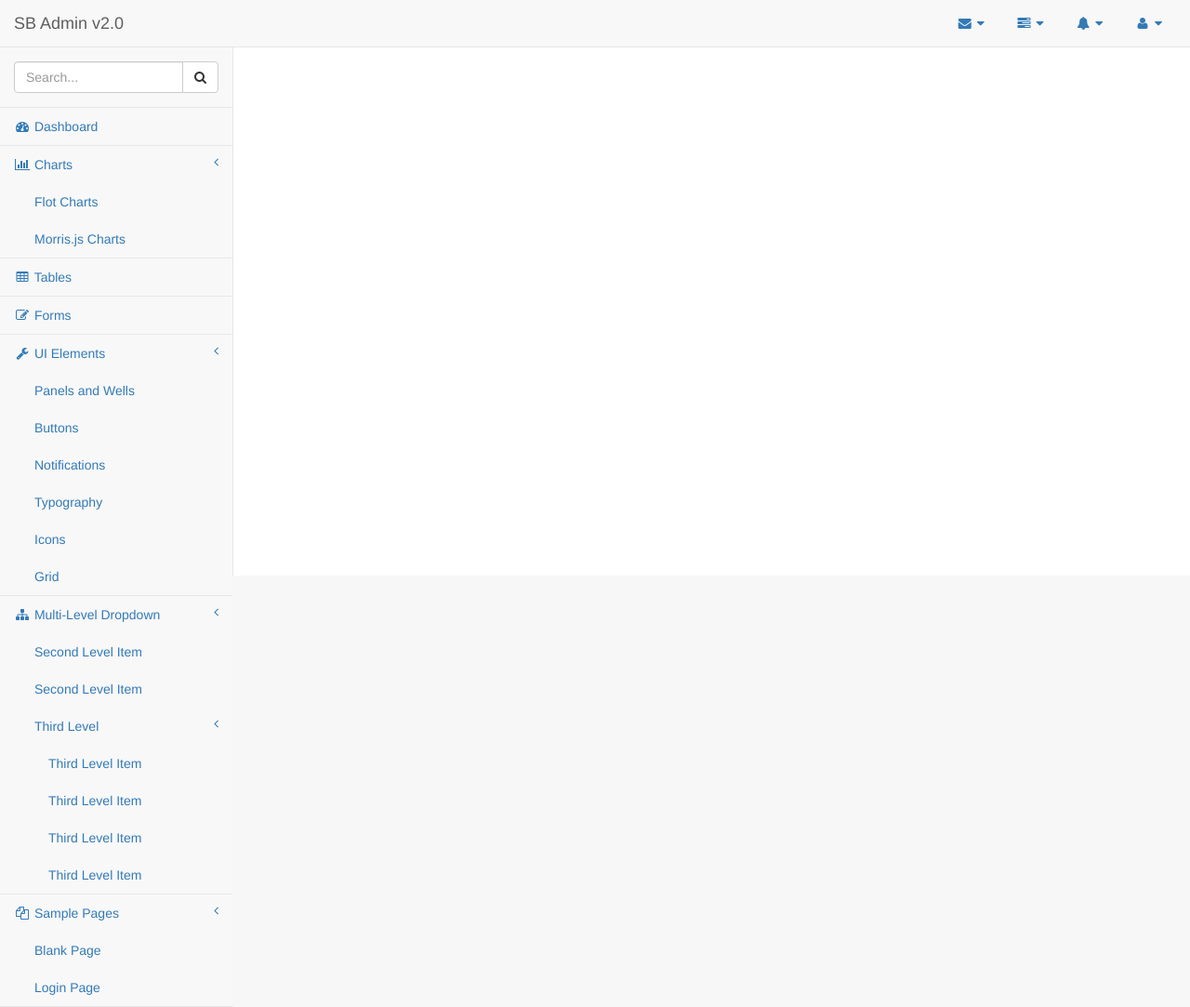
After one commit to hetal-patel/tibil-admin, a PHP site: page /demo.php in a window 1280 px wide. The commit adds this page. Shown: the whole page at 93% size. Run offline with PHP 8.4, Linux system fonts and the light colour scheme.

Commit message:
modified

```diff
--- a/css/upload.css
+++ b/css/upload.css
@@ -20,16 +20,8 @@
 body{
 	background-color: #F7F7F7;
 }
-a{
-	color: red;
-	font-size: 20px;
-	float: right;
-}
-a:hover{
-	color: green;
-	cursor: pointer;
-}
-h3{
+
+h2{
 	color: blue;
 }
 
@@ -42,3 +34,9 @@ h3{
     display: block;
     cursor: pointer;
 }
+h4{
+    color: red;
+}
+.txt-align{
+    float: right;
+}
--- /dev/null
+++ b/demo.php
@@ -0,0 +1,348 @@
+<?php
+    require 'views/common/header.php';
+ ?>
+
+    <div id="wrapper">
+
+        <!-- Navigation -->
+        <nav class="navbar navbar-default navbar-static-top" role="navigation" style="margin-bottom: 0">
+            <div class="navbar-header">
+                <button type="button" class="navbar-toggle" data-toggle="collapse" data-target=".navbar-collapse">
+                    <span class="sr-only">Toggle navigation</span>
+                    <span class="icon-bar"></span>
+                    <span class="icon-bar"></span>
+                    <span class="icon-bar"></span>
+                </button>
+                <a class="navbar-brand" href="index.html">SB Admin v2.0</a>
+            </div>
+            <!-- /.navbar-header -->
+
+            <ul class="nav navbar-top-links navbar-right">
+                <li class="dropdown">
+                    <a class="dropdown-toggle" data-toggle="dropdown" href="#">
+                        <i class="fa fa-envelope fa-fw"></i> <i class="fa fa-caret-down"></i>
+                    </a>
+                    <ul class="dropdown-menu dropdown-messages">
+                        <li>
+                            <a href="#">
+                                <div>
+                                    <strong>John Smith</strong>
+                                    <span class="pull-right text-muted">
+                                        <em>Yesterday</em>
+                                    </span>
+                                </div>
+                                <div>Lorem ipsum dolor sit amet, consectetur adipiscing elit. Pellentesque eleifend...</div>
+                            </a>
+                        </li>
+                        <li class="divider"></li>
+                        <li>
+                            <a href="#">
+                                <div>
+                                    <strong>John Smith</strong>
+                                    <span class="pull-right text-muted">
+                                        <em>Yesterday</em>
+                                    </span>
+                                </div>
+                                <div>Lorem ipsum dolor sit amet, consectetur adipiscing elit. Pellentesque eleifend...</div>
+                            </a>
+                        </li>
+                        <li class="divider"></li>
+                        <li>
+                            <a href="#">
+                                <div>
+                                    <strong>John Smith</strong>
+                                    <span class="pull-right text-muted">
+                                        <em>Yesterday</em>
+                                    </span>
+                                </div>
+                                <div>Lorem ipsum dolor sit amet, consectetur adipiscing elit. Pellentesque eleifend...</div>
+                            </a>
+                        </li>
+                        <li class="divider"></li>
+                        <li>
+                            <a class="text-center" href="#">
+                                <strong>Read All Messages</strong>
+                                <i class="fa fa-angle-right"></i>
+                            </a>
+                        </li>
+                    </ul>
+                    <!-- /.dropdown-messages -->
+                </li>
+                <!-- /.dropdown -->
+                <li class="dropdown">
+                    <a class="dropdown-toggle" data-toggle="dropdown" href="#">
+                        <i class="fa fa-tasks fa-fw"></i> <i class="fa fa-caret-down"></i>
+                    </a>
+                    <ul class="dropdown-menu dropdown-tasks">
+                        <li>
+                            <a href="#">
+                                <div>
+                                    <p>
+                                        <strong>Task 1</strong>
+                                        <span class="pull-right text-muted">40% Complete</span>
+                                    </p>
+                                    <div class="progress progress-striped active">
+                                        <div class="progress-bar progress-bar-success" role="progressbar" aria-valuenow="40" aria-valuemin="0" aria-valuemax="100" style="width: 40%">
+                                            <span class="sr-only">40% Complete (success)</span>
+                                        </div>
+                                    </div>
+                                </div>
+                            </a>
+                        </li>
+                        <li class="divider"></li>
+                        <li>
+                            <a href="#">
+                                <div>
+                                    <p>
+                                        <strong>Task 2</strong>
+                                        <span class="pull-right text-muted">20% Complete</span>
+                                    </p>
+                                    <div class="progress progress-striped active">
+                                        <div class="progress-bar progress-bar-info" role="progressbar" aria-valuenow="20" aria-valuemin="0" aria-valuemax="100" style="width: 20%">
+                                            <span class="sr-only">20% Complete</span>
+                                        </div>
+                                    </div>
+                                </div>
+                            </a>
+                        </li>
+                        <li class="divider"></li>
+                        <li>
+                            <a href="#">
+                                <div>
+                                    <p>
+                                        <strong>Task 3</strong>
+                                        <span class="pull-right text-muted">60% Complete</span>
+                                    </p>
+                                    <div class="progress progress-striped active">
+                                        <div class="progress-bar progress-bar-warning" role="progressbar" aria-valuenow="60" aria-valuemin="0" aria-valuemax="100" style="width: 60%">
+                                            <span class="sr-only">60% Complete (warning)</span>
+                                        </div>
+                                    </div>
+                                </div>
+                            </a>
+                        </li>
+                        <li class="divider"></li>
+                        <li>
+                            <a href="#">
+                                <div>
+                                    <p>
+                                        <strong>Task 4</strong>
+                                        <span class="pull-right text-muted">80% Complete</span>
+                                    </p>
+                                    <div class="progress progress-striped active">
+                                        <div class="progress-bar progress-bar-danger" role="progressbar" aria-valuenow="80" aria-valuemin="0" aria-valuemax="100" style="width: 80%">
+                                            <span class="sr-only">80% Complete (danger)</span>
+                                        </div>
+                                    </div>
+                                </div>
+                            </a>
+                        </li>
+                        <li class="divider"></li>
+                        <li>
+                            <a class="text-center" href="#">
+                                <strong>See All Tasks</strong>
+                                <i class="fa fa-angle-right"></i>
+                            </a>
+                        </li>
+                    </ul>
+                    <!-- /.dropdown-tasks -->
+                </li>
+                <!-- /.dropdown -->
+                <li class="dropdown">
+                    <a class="dropdown-toggle" data-toggle="dropdown" href="#">
+                        <i class="fa fa-bell fa-fw"></i> <i class="fa fa-caret-down"></i>
+                    </a>
+                    <ul class="dropdown-menu dropdown-alerts">
+                        <li>
+                            <a href="#">
+                                <div>
+                                    <i class="fa fa-comment fa-fw"></i> New Comment
+                                    <span class="pull-right text-muted small">4 minutes ago</span>
+                                </div>
+                            </a>
+                        </li>
+                        <li class="divider"></li>
+                        <li>
+                            <a href="#">
+                                <div>
+                                    <i class="fa fa-twitter fa-fw"></i> 3 New Followers
+                                    <span class="pull-right text-muted small">12 minutes ago</span>
+                                </div>
+                            </a>
+                        </li>
+                        <li class="divider"></li>
+                        <li>
+                            <a href="#">
+                                <div>
+                                    <i class="fa fa-envelope fa-fw"></i> Message Sent
+                                    <span class="pull-right text-muted small">4 minutes ago</span>
+                                </div>
+                            </a>
+                        </li>
+                        <li class="divider"></li>
+                        <li>
+                            <a href="#">
+                                <div>
+                                    <i class="fa fa-tasks fa-fw"></i> New Task
+                                    <span class="pull-right text-muted small">4 minutes ago</span>
+                                </div>
+                            </a>
+                        </li>
+                        <li class="divider"></li>
+                        <li>
+                            <a href="#">
+                                <div>
+                                    <i class="fa fa-upload fa-fw"></i> Server Rebooted
+                                    <span class="pull-right text-muted small">4 minutes ago</span>
+                                </div>
+                            </a>
+                        </li>
+                        <li class="divider"></li>
+                        <li>
+                            <a class="text-center" href="#">
+                                <strong>See All Alerts</strong>
+                                <i class="fa fa-angle-right"></i>
+                            </a>
+                        </li>
+                    </ul>
+                    <!-- /.dropdown-alerts -->
+                </li>
+                <!-- /.dropdown -->
+                <li class="dropdown">
+                    <a class="dropdown-toggle" data-toggle="dropdown" href="#">
+                        <i class="fa fa-user fa-fw"></i> <i class="fa fa-caret-down"></i>
+                    </a>
+                    <ul class="dropdown-menu dropdown-user">
+                        <li><a href="#"><i class="fa fa-user fa-fw"></i> User Profile</a>
+                        </li>
+                        <li><a href="#"><i class="fa fa-gear fa-fw"></i> Settings</a>
+                        </li>
+                        <li class="divider"></li>
+                        <li><a href="login.html"><i class="fa fa-sign-out fa-fw"></i> Logout</a>
+                        </li>
+                    </ul>
+                    <!-- /.dropdown-user -->
+                </li>
+                <!-- /.dropdown -->
+            </ul>
+            <!-- /.navbar-top-links -->
+
+            <div class="navbar-default sidebar" role="navigation">
+                <div class="sidebar-nav navbar-collapse">
+                    <ul class="nav" id="side-menu">
+                        <li class="sidebar-search">
+                            <div class="input-group custom-search-form">
+                                <input type="text" class="form-control" placeholder="Search...">
+                                <span class="input-group-btn">
+                                <button class="btn btn-default" type="button">
+                                    <i class="fa fa-search"></i>
+                                </button>
+                            </span>
+                            </div>
+                            <!-- /input-group -->
+                        </li>
+                        <li>
+                            <a href="index.html"><i class="fa fa-dashboard fa-fw"></i> Dashboard</a>
+                        </li>
+                        <li>
+                            <a href="#"><i class="fa fa-bar-chart-o fa-fw"></i> Charts<span class="fa arrow"></span></a>
+                            <ul class="nav nav-second-level">
+                                <li>
+                                    <a href="flot.html">Flot Charts</a>
+                                </li>
+                                <li>
+                                    <a href="morris.html">Morris.js Charts</a>
+                                </li>
+                            </ul>
+                            <!-- /.nav-second-level -->
+                        </li>
+                        <li>
+                            <a href="tables.html"><i class="fa fa-table fa-fw"></i> Tables</a>
+                        </li>
+                        <li>
+                            <a href="forms.html"><i class="fa fa-edit fa-fw"></i> Forms</a>
+                        </li>
+                        <li>
+                            <a href="#"><i class="fa fa-wrench fa-fw"></i> UI Elements<span class="fa arrow"></span></a>
+                            <ul class="nav nav-second-level">
+                                <li>
+                                    <a href="panels-wells.html">Panels and Wells</a>
+                                </li>
+                                <li>
+                                    <a href="buttons.html">Buttons</a>
+                                </li>
+                                <li>
+                                    <a href="notifications.html">Notifications</a>
+                                </li>
+                                <li>
+                                    <a href="typography.html">Typography</a>
+                                </li>
+                                <li>
+                                    <a href="icons.html"> Icons</a>
+                                </li>
+                                <li>
+                                    <a href="grid.html">Grid</a>
+                                </li>
+                            </ul>
+                            <!-- /.nav-second-level -->
+                        </li>
+                        <li>
+                            <a href="#"><i class="fa fa-sitemap fa-fw"></i> Multi-Level Dropdown<span class="fa arrow"></span></a>
+                            <ul class="nav nav-second-level">
+                                <li>
+                                    <a href="#">Second Level Item</a>
+                                </li>
+                                <li>
+                                    <a href="#">Second Level Item</a>
+                                </li>
+                                <li>
+                                    <a href="#">Third Level <span class="fa arrow"></span></a>
+                                    <ul class="nav nav-third-level">
+                                        <li>
+                                            <a href="#">Third Level Item</a>
+                                        </li>
+                                        <li>
+                                            <a href="#">Third Level Item</a>
+                                        </li>
+                                        <li>
+                                            <a href="#">Third Level Item</a>
+                                        </li>
+                                        <li>
+                                            <a href="#">Third Level Item</a>
+                                        </li>
+                                    </ul>
+                                    <!-- /.nav-third-level -->
+                                </li>
+                            </ul>
+                            <!-- /.nav-second-level -->
+                        </li>
+                        <li>
+                            <a href="#"><i class="fa fa-files-o fa-fw"></i> Sample Pages<span class="fa arrow"></span></a>
+                            <ul class="nav nav-second-level">
+                                <li>
+                                    <a href="blank.html">Blank Page</a>
+                                </li>
+                                <li>
+                                    <a href="login.html">Login Page</a>
+                                </li>
+                            </ul>
+                            <!-- /.nav-second-level -->
+                        </li>
+                    </ul>
+                </div>
+                <!-- /.sidebar-collapse -->
+            </div>
+            <!-- /.navbar-static-side -->
+        </nav>
+
+        <div id="page-wrapper">
+
+
+
+        </div>
+        <!-- /#page-wrapper -->
+
+    </div>
+    <!-- /#wrapper -->
+
+   <?php require 'views/common/footer.php'; ?>
--- a/dist/css/sb-admin-2.css
+++ b/dist/css/sb-admin-2.css
@@ -1,4 +1,4 @@
-/*!
+/*/*!
  * Start Bootstrap - SB Admin 2 v3.3.7+1 (http://startbootstrap.com/template-overviews/sb-admin-2)
  * Copyright 2013-2016 Start Bootstrap
  * Licensed under MIT (https://github.com/BlackrockDigital/startbootstrap/blob/gh-pages/LICENSE)
@@ -432,3 +432,4 @@ table.dataTable thead .sorting:after {
     border-left-width: 0;
   }
 }
+*/
--- a/views/common/footer.php
+++ b/views/common/footer.php
@@ -2,7 +2,7 @@
 
     <script src="../../vendor/bootstrap/js/bootstrap.min.js"></script>
 
-    <script src="../../dist/js/sb-admin-2.js"></script>
+
 
 
 </body>
--- a/views/common/header.php
+++ b/views/common/header.php
@@ -11,6 +11,7 @@
 	<link href="//maxcdn.bootstrapcdn.com/bootstrap/3.3.0/css/bootstrap.min.css" rel="stylesheet" id="bootstrap-css">
 	<link rel="stylesheet" href="https://maxcdn.bootstrapcdn.com/bootstrap/3.3.7/css/bootstrap.min.css" >
 	<link href="../../dist/css/sb-admin-2.css" rel="stylesheet">
+	<link rel="stylesheet" type="text/css" href="\css/upload.css">
 
     <link href="../../vendor/font-awesome/css/font-awesome.min.css" rel="stylesheet" type="text/css">
 
--- a/views/server/session.php
+++ b/views/server/session.php
@@ -3,10 +3,14 @@
 	session_start();
 
 	$user_check = $_SESSION['login_user'];
-	$ses_str = pg_query("SELECT username FROM login.users WHERE username = '$user_check' ");
+	$type_check = $_SESSION['login_type'];
+
+	$ses_str = pg_query("SELECT username FROM login.users WHERE username = '$user_check', user_type = '$type_check' ");
+
 	$row = pg_fetch_array($ses_str);
 
 	$login_ses = $row['username'];
+	$type_ses = $row['user_type'];
 
 	if (!isset($_SESSION['login_user'])) {
 
```
Also changed, not shown: views/common/home.php (+19 -13 lines), views/common/sidebar.php (added, +52 -0 lines), views/server/server.php (+61 -17 lines), views/upload.php (+18 -65 lines), views/view.php (added, +32 -0 lines), dist/js/sb-admin-2.js (deleted).
